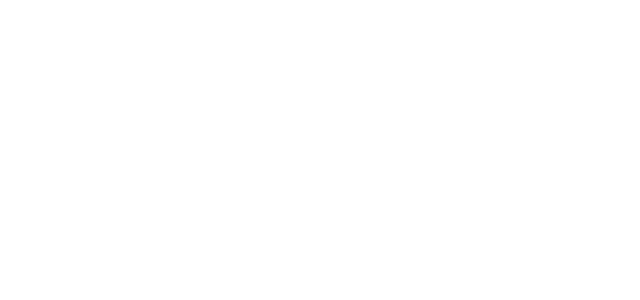
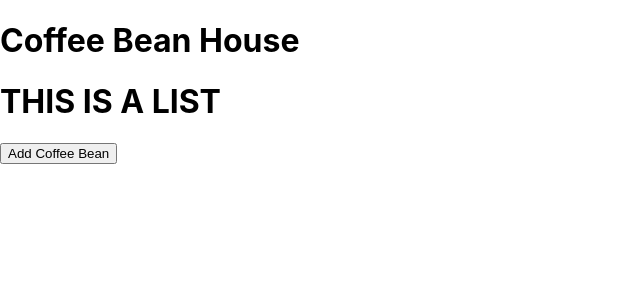
Before and after one commit to g-lee2/inventory-tracker, a React (Create React App) app: page / in a window 1280 px wide. Shown: the top 300 px of the page, without its empty margins (0-640 px from the left). Built offline with nearby package versions, Linux system fonts and the light colour scheme.

Commit message:
Add state and button to toggle between new form and list components

```diff
--- a/src/App.js
+++ b/src/App.js
@@ -1,8 +1,12 @@
 import React from "react";
+import Header from "./components/Header";
+import CoffeeBeanControl from "./components/CoffeeBeanControl";
 
 function App() {
   return (
     <>
+      <Header />
+      <CoffeeBeanControl />
     </>
   );
 }
--- /dev/null
+++ b/src/components/CoffeeBean.js
@@ -0,0 +1,7 @@
+import React from "react";
+
+function CoffeeBean() {
+
+}
+
+export default CoffeeBean;
--- /dev/null
+++ b/src/components/CoffeeBeanControl.js
@@ -0,0 +1,40 @@
+import React, { Component } from "react";
+import CoffeeBeanDetail from "./CoffeeBeanDetail";
+import CoffeeBeanList from "./CoffeeBeanList";
+import EditCoffeeBeanForm from "./EditCoffeeBeanForm";
+import NewCoffeeBeanForm from "./NewCoffeeBeanForm";
+
+class CoffeeBeanControl extends Component {
+  constructor(props) {
+    super(props);
+    this.state = {
+      formVisibleOnPage: false
+    };
+  }
+
+  handleClick = () => {
+    this.setState(prevState => ({
+      formVisibleOnPage: !prevState.formVisibleOnPage
+    }));
+  }
+
+  render() {
+    let currentlyVisibleState = null;
+    let buttonText = null;
+    if (this.state.formVisibleOnPage) {
+      currentlyVisibleState = <NewCoffeeBeanForm />;
+      buttonText = "Return to Coffee Bean List";
+    } else {
+      currentlyVisibleState = <CoffeeBeanList />;
+      buttonText = "Add Coffee Bean";
+    }
+    return (
+      <React.Fragment>
+        {currentlyVisibleState}
+        <button onClick={this.handleClick}>{buttonText}</button>
+      </React.Fragment>
+    );
+  }
+}
+
+export default CoffeeBeanControl;
--- /dev/null
+++ b/src/components/CoffeeBeanDetail.js
@@ -0,0 +1,7 @@
+import React from "react";
+
+function CoffeeBeanDetail() {
+
+}
+
+export default CoffeeBeanDetail;
--- /dev/null
+++ b/src/components/CoffeeBeanList.js
@@ -0,0 +1,13 @@
+import React from "react";
+import CoffeeBean from "./CoffeeBean";
+
+function CoffeeBeanList() {
+  return (
+    <>
+    <CoffeeBean />
+    <h1>THIS IS A LIST</h1>
+    </>
+  );
+}
+
+export default CoffeeBeanList;
--- /dev/null
+++ b/src/components/EditCoffeeBeanForm.js
@@ -0,0 +1,7 @@
+import React from "react";
+
+function EditCoffeeBeanForm() {
+
+}
+
+export default EditCoffeeBeanForm;
--- /dev/null
+++ b/src/components/Header.js
@@ -0,0 +1,9 @@
+import React from "react";
+
+function Header() {
+  return (
+    <h1>Coffee Bean House</h1>
+  );
+}
+
+export default Header;
--- /dev/null
+++ b/src/components/NewCoffeeBeanForm.js
@@ -0,0 +1,9 @@
+import React from "react";
+
+function NewCoffeeBeanForm() {
+  return (
+    <h1>THIS IS A FORM</h1>
+  )
+}
+
+export default NewCoffeeBeanForm;
```
Also changed, not shown: src/ReusableForm.js (added).
